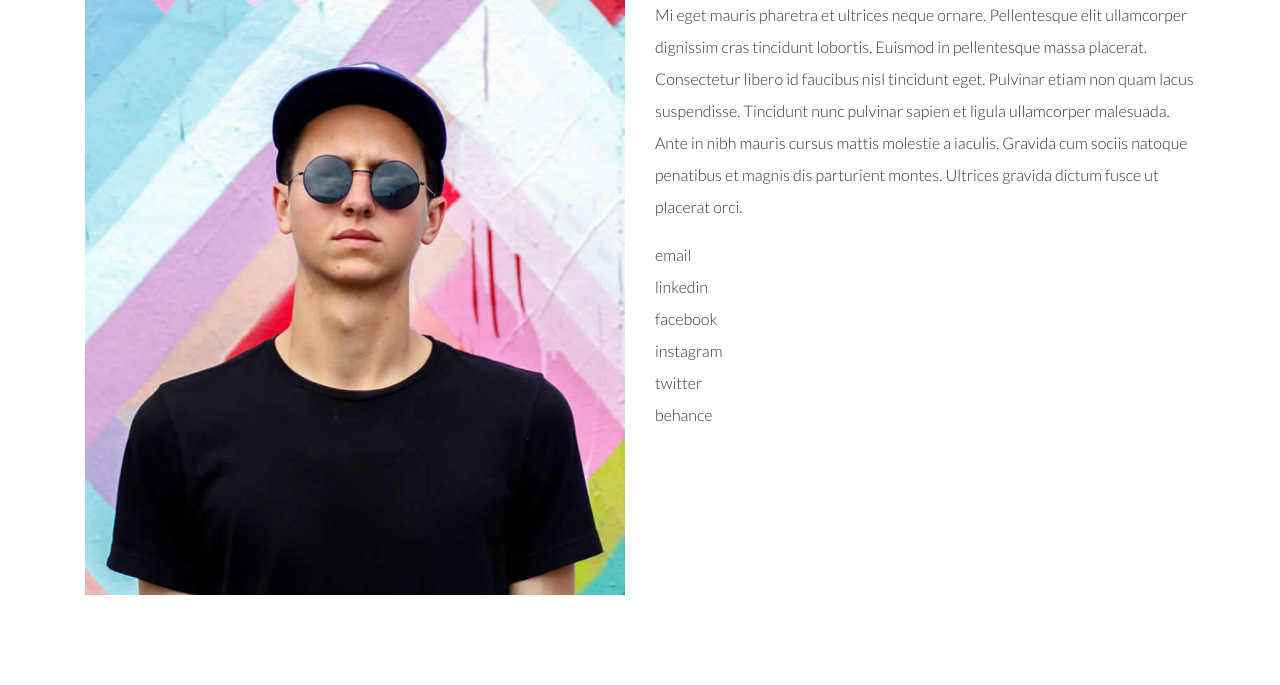
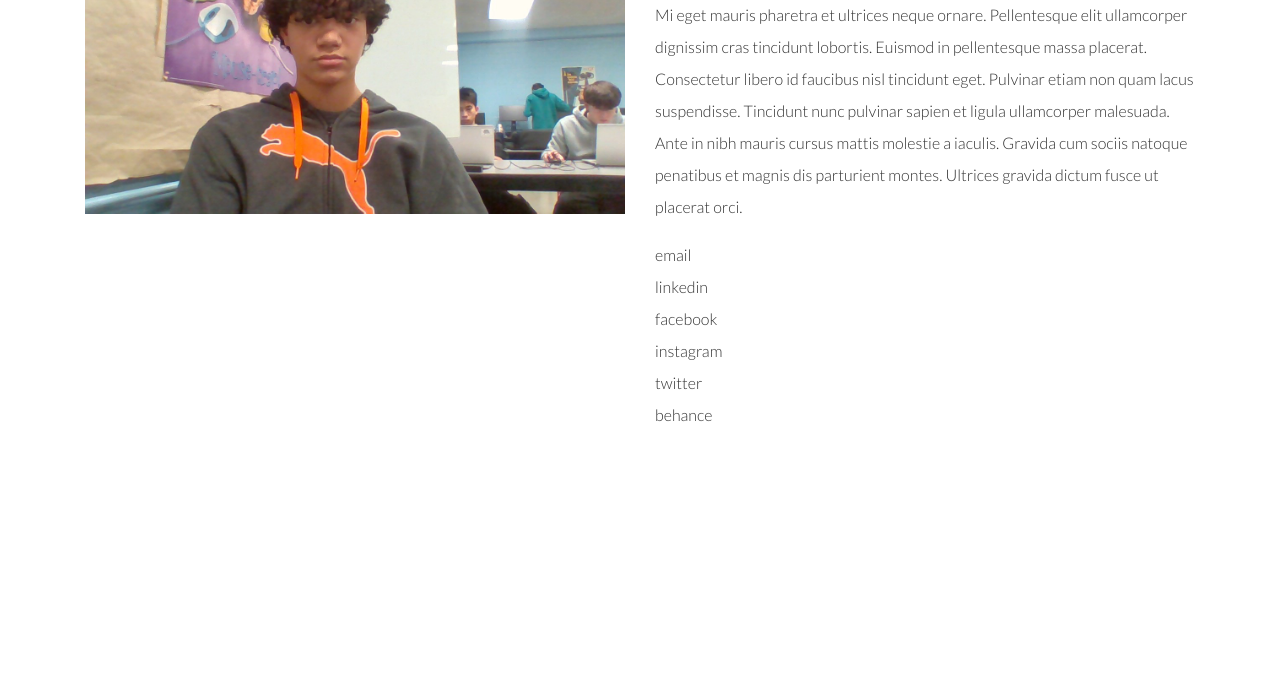
Before and after one commit to Bloxioss/bloxioss.github.io, a plain HTML site: page about.html in a window 1280 px wide. Shown: the part 170-855 px from the top of the page. After the commit the page ends 800 px from the top, so only its background shows below. Drawn offline with Linux system fonts and the light colour scheme.

Commit message:
Update about.html

```diff
--- a/about.html
+++ b/about.html
@@ -73,7 +73,7 @@
         <div class="row">
             <div class="col-xs-12">
                 <div class="col-md-6">
-                    <img src="./assets/images/img-profil.jpg" class="img-responsive" alt="">
+                    <img src="./assets/images/me2.jpg" class="img-responsive" alt="">
                 </div>
                 <div class="col-md-6">
                     <h1 class="h2">Michael Sirchia</h1>
```
